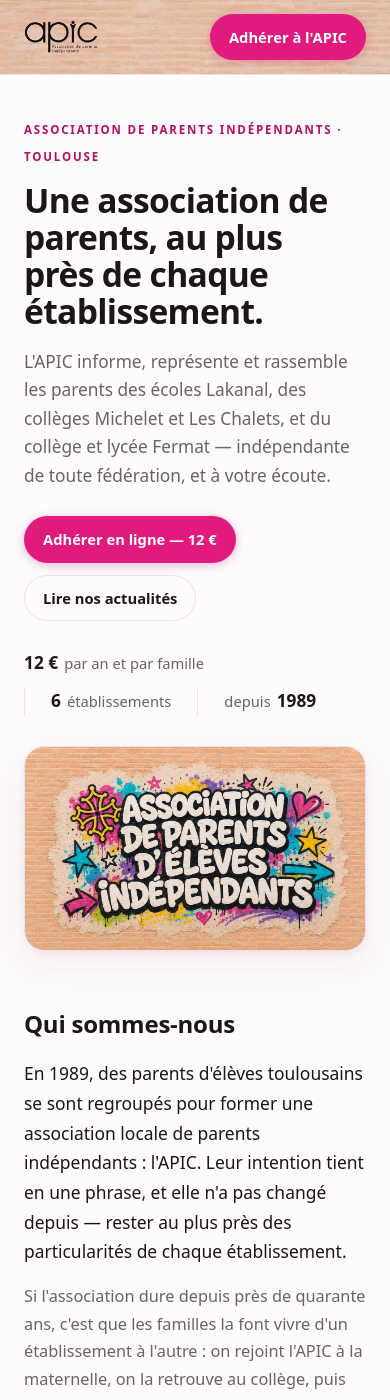
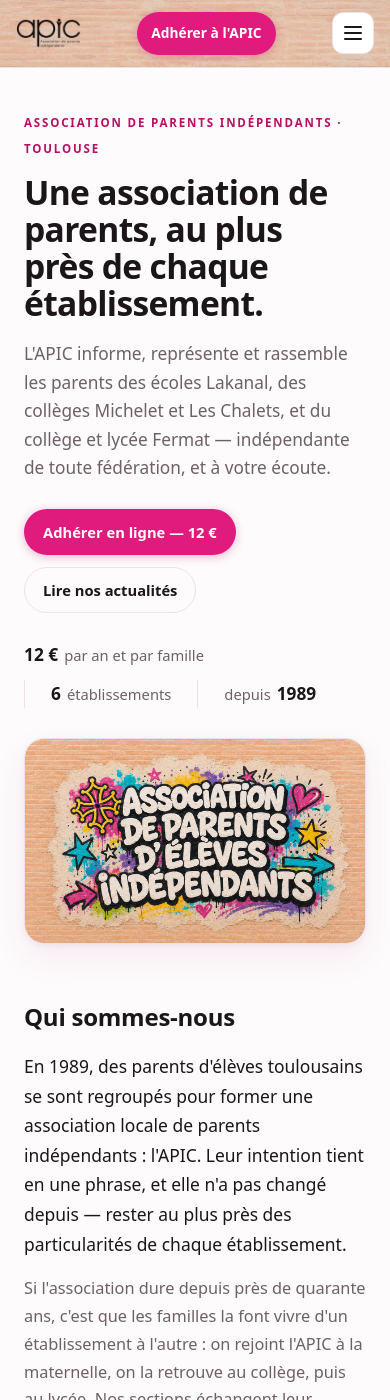
Before and after one commit to apic-parents/apic-parents-site, a Jekyll site: the page built from index.html, in a window 390 px wide and 1400 px high. Built offline with Jekyll 4.4.1, drawn with Linux system fonts in a browser that asks for light colours.

Commit message:
Add files via upload

```diff
--- a/_layouts/default.html
+++ b/_layouts/default.html
@@ -40,6 +40,7 @@
       --shadow:0 2px 6px rgba(0,0,0,.35), 0 16px 40px rgba(0,0,0,.45);
     }
   }
+  html{scroll-padding-top:78px}
   body{margin:0;background:var(--paper);color:var(--ink);font-family:var(--body);line-height:1.65;-webkit-font-smoothing:antialiased}
   img{max-width:100%;display:block}
   a{color:inherit}
@@ -52,7 +53,8 @@
   .site-header{position:sticky;top:0;z-index:40;border-bottom:1px solid var(--line);
     background-color:var(--paper);
     background-image:linear-gradient(color-mix(in srgb,var(--paper) var(--veil),transparent),color-mix(in srgb,var(--paper) var(--veil),transparent)),url('{{ "/assets/mur-toulousain.jpg" | relative_url }}');
-    background-size:cover;background-position:center;background-repeat:no-repeat}
+    background-size:cover;background-position:center;background-repeat:no-repeat;
+    will-change:transform;transform:translateZ(0)}
   .site-header .bar{display:flex;align-items:center;justify-content:space-between;gap:20px;padding:14px 24px;max-width:1080px;margin:0 auto}
   .logo{display:flex;align-items:center}
   .logo img{height:34px;width:auto;filter:invert(var(--logo-invert))}
@@ -189,10 +191,37 @@
   .site-footer a:hover{text-decoration:underline}
   .site-footer .fine{margin-top:26px;padding-top:16px;border-top:1px solid var(--line);font-size:.82rem}
 
+  .menu{display:none}
+  .menu summary::-webkit-details-marker{display:none}
+  .menu summary::marker{content:""}
+
   @media (max-width:760px){
     .hero .grid{grid-template-columns:1fr;gap:30px}
     nav.main{display:none}
     .hero{padding:40px 0 26px}
+
+    .menu{display:block;position:relative}
+    .menu summary{list-style:none;cursor:pointer;width:42px;height:42px;
+      display:flex;align-items:center;justify-content:center;
+      border:1px solid var(--line);border-radius:11px;background:var(--surface)}
+    .menu summary span{display:block;width:18px;height:2px;background:var(--ink);border-radius:2px;position:relative}
+    .menu summary span::before,.menu summary span::after{content:"";position:absolute;left:0;
+      width:18px;height:2px;background:var(--ink);border-radius:2px}
+    .menu summary span::before{top:-6px}
+    .menu summary span::after{top:6px}
+    .menu[open] summary{border-color:var(--rose);background:var(--rose-soft)}
+    .menu .panel{position:absolute;right:0;top:calc(100% + 12px);z-index:50;
+      min-width:232px;padding:8px;display:flex;flex-direction:column;
+      background:var(--surface);border:1px solid var(--line);border-radius:14px;box-shadow:var(--shadow)}
+    .menu .panel a{padding:11px 14px;border-radius:9px;text-decoration:none;
+      font-weight:600;font-size:.98rem;color:var(--ink)}
+    .menu .panel a:hover{background:var(--rose-soft);color:var(--rose-deep)}
+  }
+
+  @media (max-width:420px){
+    .site-header .bar{gap:10px;padding:12px 16px}
+    .site-header .btn-rose{padding:9px 13px;font-size:.86rem}
+    .logo img{height:30px}
   }
 </style>
 </head>
@@ -209,6 +238,17 @@
         <a href="{{ '/' | relative_url }}#contact">Contact</a>
       </nav>
       <a class="btn btn-rose" href="https://www.helloasso.com/associations/apic31/adhesions/bulletin-d-inscription-a-l-apic-2026-2027">Adhérer à l'APIC</a>
+      <details class="menu">
+        <summary aria-label="Ouvrir le menu"><span></span></summary>
+        <nav class="panel">
+          <a href="{{ '/' | relative_url }}">Accueil</a>
+          <a href="{{ '/' | relative_url }}#apic">Qui sommes-nous</a>
+          <a href="{{ '/' | relative_url }}#etab">Établissements</a>
+          <a href="{{ '/' | relative_url }}#actions">Nos actions</a>
+          <a href="{{ '/' | relative_url }}#actu">Actualités</a>
+          <a href="{{ '/' | relative_url }}#contact">Contact</a>
+        </nav>
+      </details>
     </div>
   </header>
 
```
Also changed, not shown: other parts of _layouts/default.html (+14 -0 lines).
